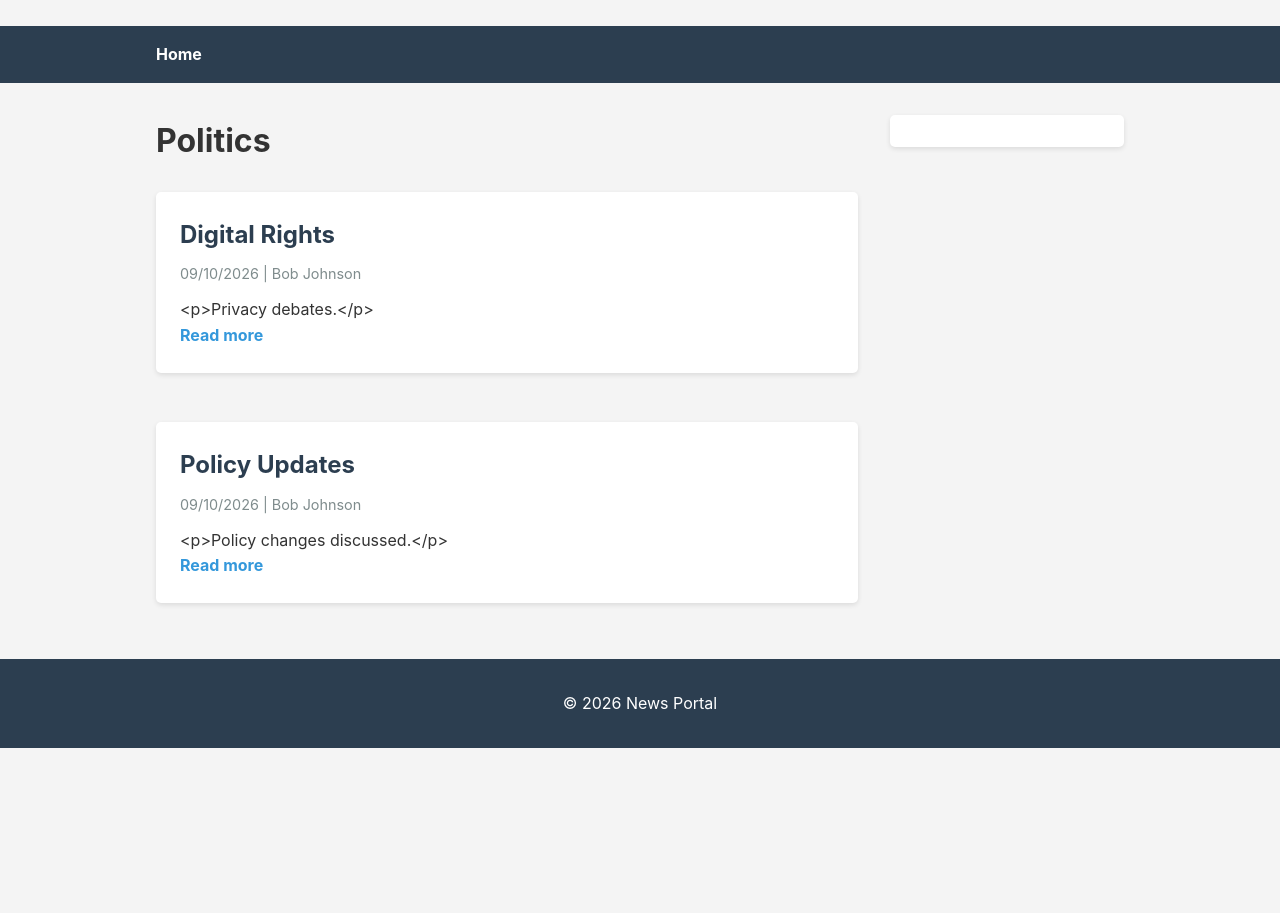
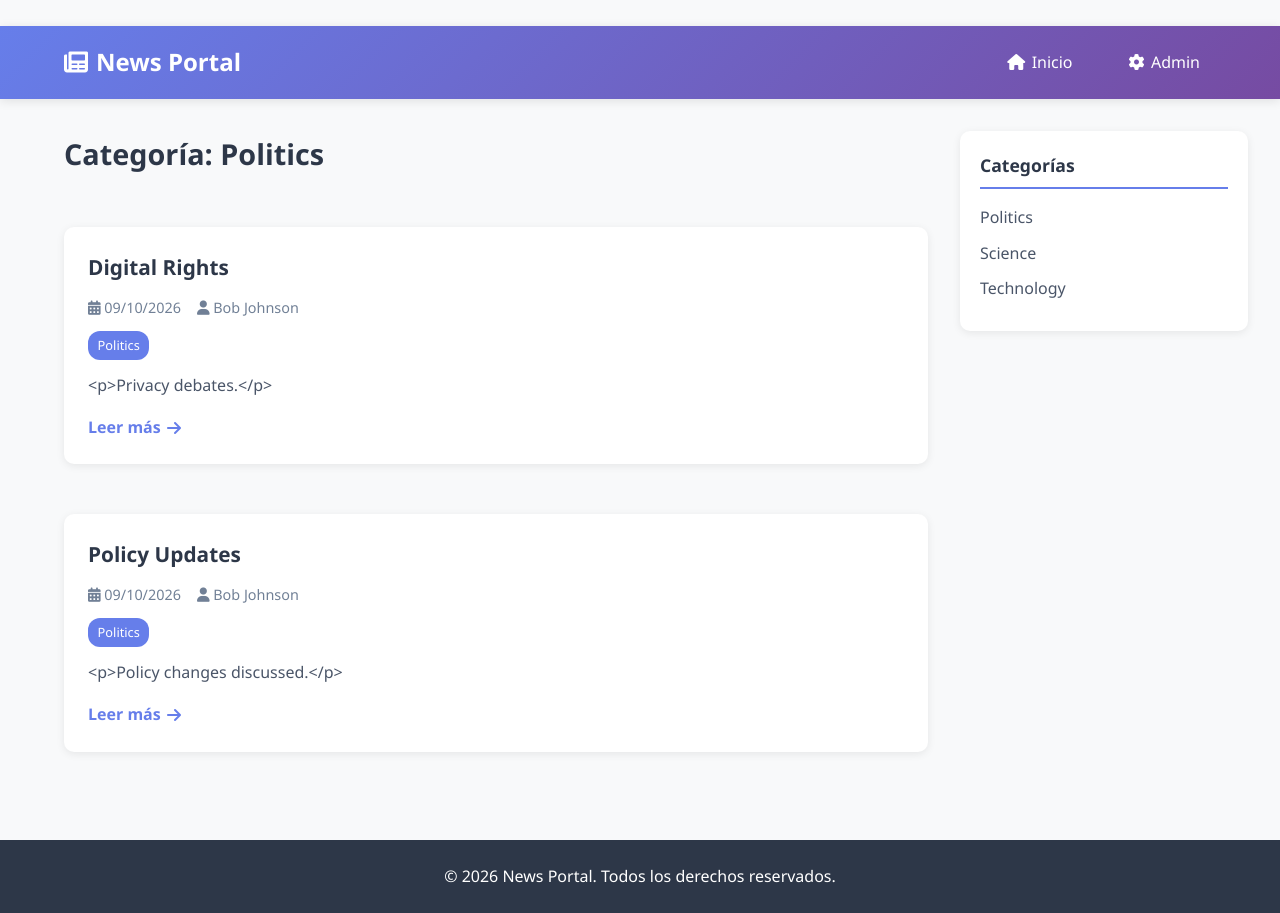
Before and after one commit to mfernandezc-dev/DesAppEmpresarial, a Django app: page /news/category/3/ in a window 1280 px wide. Before the commit the page ends 748 px from the top, so only its background shows below. Run offline with Django 5.2, Linux system fonts and the light colour scheme; data comes from the database, SQL or seed files in the repository.

Commit message:
Enhance news UI: modern 2-column layout with badges, sidebar categories, FontAwesome icons, improved styling

```diff
--- a/news/views.py
+++ b/news/views.py
@@ -4,7 +4,11 @@ from .models import Article, Category
 
 def index(request):
     articles = Article.objects.select_related('author').prefetch_related('categories').all()
-    return render(request, 'news/index.html', {'articles': articles})
+    categories = Category.objects.all()
+    return render(request, 'news/index.html', {
+        'articles': articles,
+        'categories': categories,
+    })
 
 
 def article_detail(request, pk):
@@ -12,13 +16,19 @@ def article_detail(request, pk):
         Article.objects.select_related('author').prefetch_related('categories'),
         pk=pk,
     )
-    return render(request, 'news/article_detail.html', {'article': article})
+    categories = Category.objects.all()
+    return render(request, 'news/article_detail.html', {
+        'article': article,
+        'categories': categories,
+    })
 
 
 def category_detail(request, pk):
     category = get_object_or_404(Category, pk=pk)
-    articles = category.articles.select_related('author').prefetch_related('categories')
+    articles = category.articles.select_related('author').prefetch_related('categories').all()
+    categories = Category.objects.all()
     return render(request, 'news/category_detail.html', {
         'category': category,
         'articles': articles,
+        'categories': categories,
     })
--- a/static/css/style.css
+++ b/static/css/style.css
@@ -5,49 +5,73 @@
 }
 
 body {
-    font-family: -apple-system, BlinkMacSystemFont, 'Segoe UI', 'Roboto', 'Oxygen',
-        'Ubuntu', 'Cantarell', 'Fira Sans', 'Droid Sans', 'Helvetica Neue',
-        sans-serif;
+    font-family: 'Segoe UI', Tahoma, Geneva, Verdana, sans-serif;
+    background-color: #f8f9fa;
+    color: #343a40;
     line-height: 1.6;
-    background-color: #f4f4f4;
-    color: #333;
 }
 
-header {
-    background-color: #2c3e50;
-    color: white;
+.navbar {
+    background: linear-gradient(135deg, #667eea 0%, #764ba2 100%);
+    box-shadow: 0 2px 10px rgba(0, 0, 0, 0.1);
     padding: 1rem 0;
     margin-bottom: 2rem;
 }
 
-header nav {
-    max-width: 1000px;
+.navbar-container {
+    max-width: 1200px;
     margin: 0 auto;
-    padding: 0 1rem;
+    padding: 0 1.5rem;
+    display: flex;
+    justify-content: space-between;
+    align-items: center;
+    flex-wrap: wrap;
 }
 
-header nav a {
+.navbar-brand {
+    color: white;
+    font-size: 1.5rem;
+    font-weight: bold;
+    display: flex;
+    align-items: center;
+    gap: 0.5rem;
+}
+
+.navbar-nav {
+    display: flex;
+    gap: 1.5rem;
+    flex-wrap: wrap;
+}
+
+.navbar-nav a {
     color: white;
     text-decoration: none;
-    font-weight: bold;
+    font-weight: 500;
+    padding: 0.5rem 1rem;
+    border-radius: 5px;
+    transition: background-color 0.3s;
+    display: flex;
+    align-items: center;
+    gap: 0.4rem;
 }
 
-header nav a:hover {
-    text-decoration: underline;
+.navbar-nav a:hover {
+    background-color: rgba(255, 255, 255, 0.2);
 }
 
-main {
-    max-width: 1000px;
+.main-container {
+    max-width: 1200px;
     margin: 0 auto;
-    padding: 0 1rem;
+    padding: 0 1.5rem 2rem;
     display: grid;
-    grid-template-columns: 3fr 1fr;
+    grid-template-columns: 75% 25%;
     gap: 2rem;
 }
 
-@media (max-width: 768px) {
-    main {
-        grid-template-columns: 1fr;
+@media (max-width: 968px) {
+    .main-container {
+        grid-template-columns: 100%;
+        gap: 1.5rem;
     }
 }
 
@@ -55,81 +79,209 @@ main {
     min-width: 0;
 }
 
-.sidebar {
-    background-color: white;
-    padding: 1rem;
-    border-radius: 5px;
-    box-shadow: 0 2px 5px rgba(0,0,0,0.1);
-    height: fit-content;
+.page-title {
+    color: #2d3748;
+    margin-bottom: 1.5rem;
+    font-size: 1.8rem;
+    font-weight: 600;
 }
 
 .article-card {
-    background-color: white;
-    padding: 1.5rem;
+    background: white;
+    border-radius: 10px;
+    box-shadow: 0 2px 8px rgba(0, 0, 0, 0.08);
     margin-bottom: 1.5rem;
-    border-radius: 5px;
-    box-shadow: 0 2px 5px rgba(0,0,0,0.1);
+    overflow: hidden;
+    transition: transform 0.2s, box-shadow 0.2s;
 }
 
-.article-card h2 {
-    margin-bottom: 0.5rem;
+.article-card:hover {
+    transform: translateY(-2px);
+    box-shadow: 0 4px 12px rgba(0, 0, 0, 0.12);
 }
 
-.article-card h2 a {
-    color: #2c3e50;
-    text-decoration: none;
+.article-card-image {
+    width: 100%;
+    height: 250px;
+    overflow: hidden;
 }
 
-.article-card h2 a:hover {
-    text-decoration: underline;
-}
-
-.article-image {
-    max-width: 100%;
-    height: auto;
-    margin-bottom: 1rem;
-    border-radius: 5px;
+.article-card-image img {
+    width: 100%;
+    height: 100%;
+    object-fit: cover;
     display: block;
 }
 
-.meta {
-    color: #7f8c8d;
+.article-card-content {
+    padding: 1.5rem;
+}
+
+.article-card-title {
+    margin-bottom: 0.75rem;
+    font-size: 1.3rem;
+}
+
+.article-card-title a {
+    color: #2d3748;
+    text-decoration: none;
+    font-weight: 600;
+}
+
+.article-card-title a:hover {
+    color: #667eea;
+}
+
+.article-meta {
+    display: flex;
+    gap: 1rem;
+    flex-wrap: wrap;
+    color: #718096;
     font-size: 0.9rem;
     margin-bottom: 0.75rem;
 }
 
-.read-more {
-    color: #3498db;
-    text-decoration: none;
-    font-weight: bold;
+.article-categories {
+    display: flex;
+    gap: 0.5rem;
+    flex-wrap: wrap;
+    margin-bottom: 0.75rem;
 }
 
-.read-more:hover {
-    text-decoration: underline;
+.category-badge {
+    background-color: #667eea;
+    color: white;
+    padding: 0.25rem 0.6rem;
+    border-radius: 12px;
+    font-size: 0.8rem;
+    font-weight: 500;
 }
 
-article {
-    background-color: white;
-    padding: 1.5rem;
-    border-radius: 5px;
-    box-shadow: 0 2px 5px rgba(0,0,0,0.1);
+.article-excerpt {
+    color: #4a5568;
+    margin-bottom: 1rem;
+    line-height: 1.7;
 }
 
-article h1 {
-    margin-bottom: 0.5rem;
-    color: #2c3e50;
+.btn-read-more {
+    color: #667eea;
+    text-decoration: none;
+    font-weight: 600;
+    display: inline-flex;
+    align-items: center;
+    gap: 0.4rem;
+    transition: gap 0.2s;
 }
 
-.article-content {
-    margin: 1rem 0;
-    white-space: pre-wrap;
-    word-wrap: break-word;
+.btn-read-more:hover {
+    gap: 0.6rem;
 }
 
-footer {
+.sidebar-widget {
+    background: white;
+    border-radius: 10px;
+    box-shadow: 0 2px 8px rgba(0, 0, 0, 0.08);
+    padding: 1.25rem;
+    margin-bottom: 1.5rem;
+}
+
+.sidebar-widget h3 {
+    color: #2d3748;
+    margin-bottom: 1rem;
+    font-size: 1.1rem;
+    font-weight: 600;
+    padding-bottom: 0.5rem;
+    border-bottom: 2px solid #667eea;
+}
+
+.category-list {
+    list-style: none;
+}
+
+.category-list li {
+    margin-bottom: 0.6rem;
+}
+
+.category-list li a {
+    color: #4a5568;
+    text-decoration: none;
+    transition: color 0.2s, padding-left 0.2s;
+    display: inline-block;
+}
+
+.category-list li a:hover {
+    color: #667eea;
+    padding-left: 0.4rem;
+}
+
+.article-detail {
+    background: white;
+    border-radius: 10px;
+    box-shadow: 0 2px 8px rgba(0, 0, 0, 0.08);
+    padding: 2rem;
+    margin-bottom: 1.5rem;
+}
+
+.article-detail-title {
+    color: #2d3748;
+    font-size: 1.8rem;
+    margin-bottom: 0.75rem;
+    font-weight: 600;
+}
+
+.article-detail-image {
+    margin: 1.5rem 0;
+    border-radius: 8px;
+    overflow: hidden;
+}
+
+.article-detail-image img {
+    width: 100%;
+    height: auto;
+    object-fit: cover;
+    display: block;
+}
+
+.article-detail-content {
+    color: #2d3748;
+    line-height: 1.9;
+    margin-top: 1.5rem;
+}
+
+.article-detail-content p {
+    margin-bottom: 1rem;
+}
+
+.empty-state {
+    background: white;
+    border-radius: 10px;
+    box-shadow: 0 2px 8px rgba(0, 0, 0, 0.08);
+    padding: 2rem;
     text-align: center;
-    padding: 2rem 0;
+    color: #718096;
+}
+
+.empty-state i {
+    font-size: 2.5rem;
+    margin-bottom: 0.75rem;
+    display: block;
+}
+
+.footer {
+    background: #2d3748;
+    color: white;
+    text-align: center;
+    padding: 1.5rem 0;
     margin-top: 2rem;
-    background-color: #2c3e50;
-    color: white;
 }
+
+@media (max-width: 768px) {
+    .navbar-container {
+        flex-direction: column;
+        gap: 0.75rem;
+    }
+
+    .article-detail {
+        padding: 1.25rem;
+    }
+}
--- a/templates/base.html
+++ b/templates/base.html
@@ -3,26 +3,45 @@
 <head>
     <meta charset="UTF-8">
     <meta name="viewport" content="width=device-width, initial-scale=1.0">
-    <title>{% block title %}News Portal{% endblock %}</title>
+    <title>{% block title %}News Portal - Noticias{% endblock %}</title>
     {% load static %}
     <link rel="stylesheet" href="{% static 'css/style.css' %}">
+    <link rel="stylesheet" href="https://cdnjs.cloudflare.com/ajax/libs/font-awesome/6.0.0/css/all.min.css">
 </head>
 <body>
-    <header>
-        <nav>
-            <a href="{% url 'news:index' %}">Home</a>
-        </nav>
+    <header class="navbar">
+        <div class="navbar-container">
+            <div class="navbar-brand">
+                <i class="fas fa-newspaper"></i>
+                <span>News Portal</span>
+            </div>
+            <nav class="navbar-nav">
+                <a href="{% url 'news:index' %}"><i class="fas fa-home"></i> Inicio</a>
+                <a href="/admin/"><i class="fas fa-cog"></i> Admin</a>
+            </nav>
+        </div>
     </header>
-    <main>
-        <div class="content">
+    <main class="main-container">
+        <section class="content">
             {% block content %}{% endblock %}
-        </div>
+        </section>
         <aside class="sidebar">
-            {% block sidebar %}{% endblock %}
+            {% block sidebar %}
+                <div class="sidebar-widget">
+                    <h3>Categorías</h3>
+                    <ul class="category-list">
+                        {% for category in categories %}
+                            <li><a href="{% url 'news:category_detail' category.pk %}">{{ category.name }}</a></li>
+                        {% empty %}
+                            <li>No hay categorías</li>
+                        {% endfor %}
+                    </ul>
+                </div>
+            {% endblock %}
         </aside>
     </main>
-    <footer>
-        <p>&copy; 2026 News Portal</p>
+    <footer class="footer">
+        <p>&copy; 2026 News Portal. Todos los derechos reservados.</p>
     </footer>
 </body>
 </html>
--- a/templates/news/_article_card.html
+++ b/templates/news/_article_card.html
@@ -1,10 +1,28 @@
 {% load static %}
-<div class="article-card">
+<article class="article-card">
     {% if article.image %}
-        <img src="{{ article.image.url }}" alt="{{ article.title }}" class="article-image">
+        <div class="article-card-image">
+            <img src="{{ article.image.url }}" alt="{{ article.title }}">
+        </div>
     {% endif %}
-    <h2><a href="{% url 'news:article_detail' article.pk %}">{{ article.title }}</a></h2>
-    <p class="meta">{{ article.published_at|date:"d/m/Y" }} | {{ article.author.name }}</p>
-    <p>{{ article.content|truncatewords:30 }}</p>
-    <a href="{% url 'news:article_detail' article.pk %}" class="read-more">Read more</a>
-</div>
+    <div class="article-card-content">
+        <h2 class="article-card-title">
+            <a href="{% url 'news:article_detail' article.pk %}">{{ article.title }}</a>
+        </h2>
+        <div class="article-meta">
+            <span><i class="fas fa-calendar-alt"></i> {{ article.published_at|date:"d/m/Y" }}</span>
+            <span><i class="fas fa-user"></i> {{ article.author.name }}</span>
+        </div>
+        {% if article.categories.all %}
+            <div class="article-categories">
+                {% for category in article.categories.all %}
+                    <span class="category-badge">{{ category.name }}</span>
+                {% endfor %}
+            </div>
+        {% endif %}
+        <p class="article-excerpt">{{ article.content|truncatewords:20 }}</p>
+        <a href="{% url 'news:article_detail' article.pk %}" class="btn-read-more">
+            Leer más <i class="fas fa-arrow-right"></i>
+        </a>
+    </div>
+</article>
--- a/templates/news/category_detail.html
+++ b/templates/news/category_detail.html
@@ -3,10 +3,13 @@
 {% block title %}{{ category.name }} - News Portal{% endblock %}
 
 {% block content %}
-    <h1>{{ category.name }}</h1>
+    <h1 class="page-title">Categoría: {{ category.name }}</h1>
     {% for article in articles %}
         {% include 'news/_article_card.html' %}
     {% empty %}
-        <p>No articles in this category.</p>
+        <div class="empty-state">
+            <i class="fas fa-folder-open"></i>
+            <p>No hay noticias en esta categoría.</p>
+        </div>
     {% endfor %}
 {% endblock %}
```
Also changed, not shown: templates/news/article_detail.html (+17 -12 lines), templates/news/index.html (+6 -3 lines).
